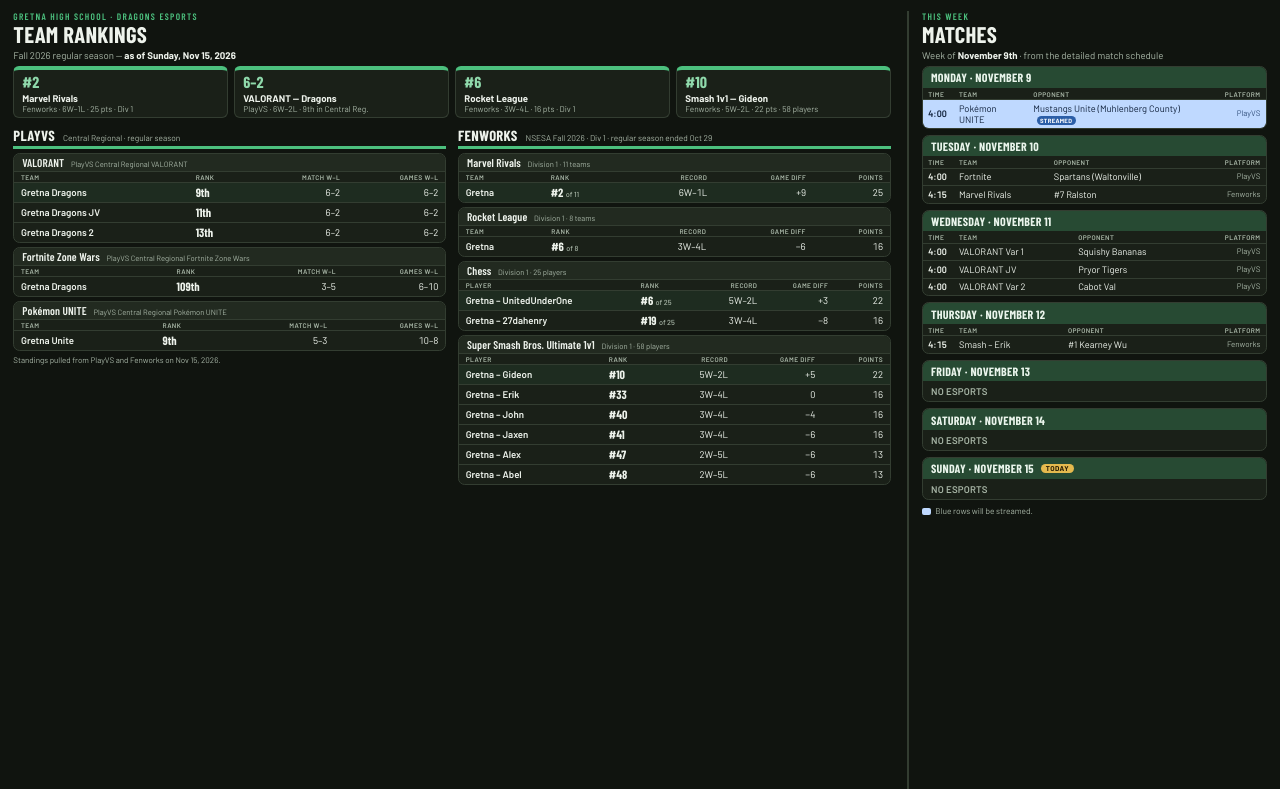
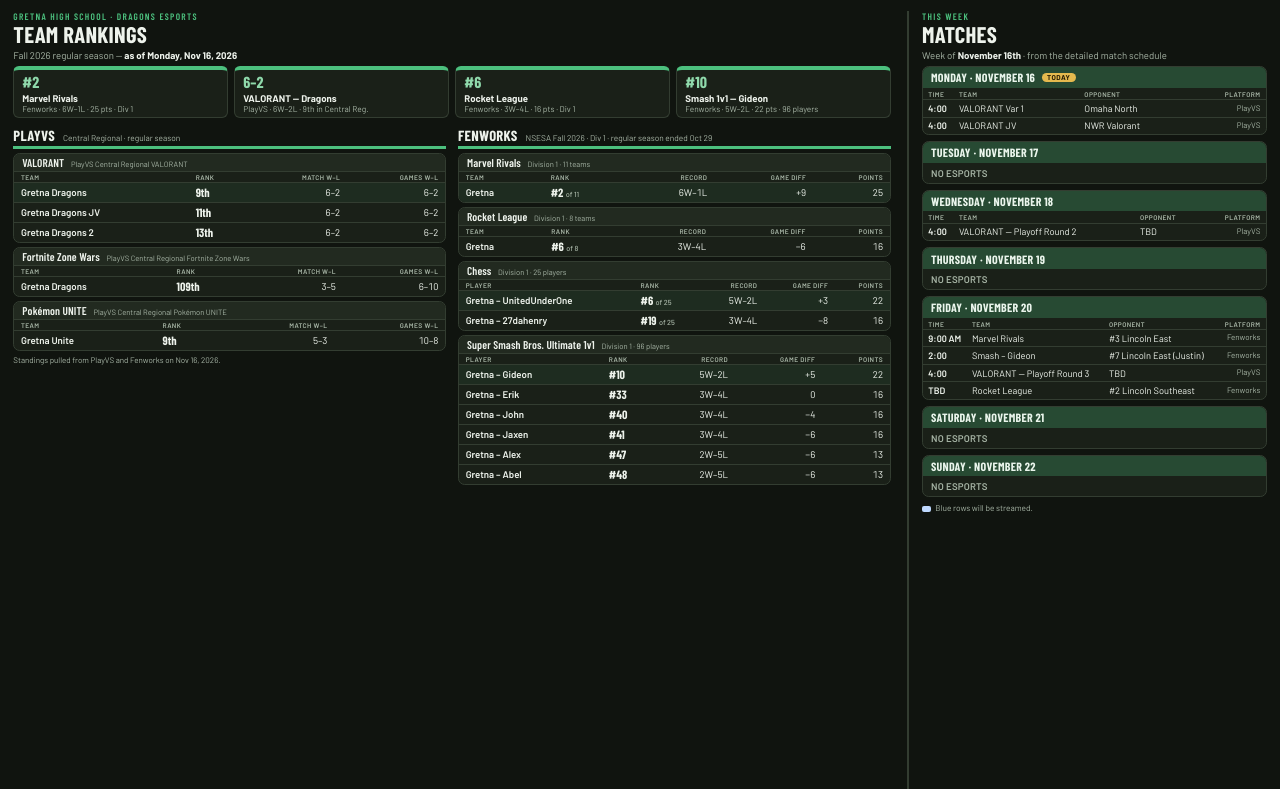
Before and after one commit to aschwani/esports-board, a plain HTML site: page index.html in a window 1280 px wide. Drawn offline with nearby package versions, Linux system fonts and the light colour scheme.

Commit message:
Daily standings refresh

```diff
--- a/index.html
+++ b/index.html
@@ -94,13 +94,13 @@
   <div class="standings">
     <p class="school-line">Gretna High School · Dragons eSports</p>
     <h1>Team Rankings</h1>
-    <p class="as-of">Fall 2026 regular season — <strong>as of Sunday, Nov 15, 2026</strong></p>
+    <p class="as-of">Fall 2026 regular season — <strong>as of Monday, Nov 16, 2026</strong></p>
 
     <div class="highlights">
       <div class="hl"><div class="hl-rank">#2</div><div class="hl-game">Marvel Rivals</div><div class="hl-detail">Fenworks · 6W–1L · 25 pts · Div 1</div></div>
       <div class="hl"><div class="hl-rank">6–2</div><div class="hl-game">VALORANT — Dragons</div><div class="hl-detail">PlayVS · 6W–2L · 9th in Central Reg.</div></div>
       <div class="hl"><div class="hl-rank">#6</div><div class="hl-game">Rocket League</div><div class="hl-detail">Fenworks · 3W–4L · 16 pts · Div 1</div></div>
-      <div class="hl"><div class="hl-rank">#10</div><div class="hl-game">Smash 1v1 — Gideon</div><div class="hl-detail">Fenworks · 5W–2L · 22 pts · 58 players</div></div>
+      <div class="hl"><div class="hl-rank">#10</div><div class="hl-game">Smash 1v1 — Gideon</div><div class="hl-detail">Fenworks · 5W–2L · 22 pts · 96 players</div></div>
     </div>
 
     <div class="standings-grid">
@@ -139,7 +139,7 @@
           </table>
         </div>
 
-        <footer>Standings pulled from PlayVS and Fenworks on Nov 15, 2026.</footer>
+        <footer>Standings pulled from PlayVS and Fenworks on Nov 16, 2026.</footer>
       </div>
 
       <div class="subcol">
@@ -177,7 +177,7 @@
         </div>
 
         <div class="league">
-          <div class="league-head"><h3>Super Smash Bros. Ultimate 1v1</h3><span class="lname">Division 1 · 58 players</span></div>
+          <div class="league-head"><h3>Super Smash Bros. Ultimate 1v1</h3><span class="lname">Division 1 · 96 players</span></div>
           <table>
             <thead><tr><th>Player</th><th>Rank</th><th class="num">Record</th><th class="num">Game Diff</th><th class="num">Points</th></tr></thead>
             <tbody>
@@ -198,63 +198,59 @@
   <div class="schedule">
     <p class="school-line">This Week</p>
     <h1>Matches</h1>
-    <p class="as-of">Week of <strong>November 9th</strong> · from the detailed match schedule</p>
+    <p class="as-of">Week of <strong>November 16th</strong> · from the detailed match schedule</p>
 
     <div class="day">
-      <div class="day-head"><span class="dname">Monday · November 9</span></div>
+      <div class="day-head"><span class="dname">Monday · November 16</span><span class="today-tag">Today</span></div>
       <table class="matches">
         <thead><tr><th>Time</th><th>Team</th><th>Opponent</th><th style="text-align:right">Platform</th></tr></thead>
         <tbody>
-          <tr class="streamed"><td class="time">4:00</td><td>Pokémon UNITE</td><td>Mustangs Unite (Muhlenberg County)<span class="stream-tag">Streamed</span></td><td class="plat">PlayVS</td></tr>
+          <tr><td class="time">4:00</td><td>VALORANT Var 1</td><td>Omaha North</td><td class="plat">PlayVS</td></tr>
+          <tr><td class="time">4:00</td><td>VALORANT JV</td><td>NWR Valorant</td><td class="plat">PlayVS</td></tr>
         </tbody>
       </table>
     </div>
 
     <div class="day">
-      <div class="day-head"><span class="dname">Tuesday · November 10</span></div>
+      <div class="day-head"><span class="dname">Tuesday · November 17</span></div>
+      <div class="noesp">NO ESPORTS</div>
+    </div>
+
+    <div class="day">
+      <div class="day-head"><span class="dname">Wednesday · November 18</span></div>
       <table class="matches">
         <thead><tr><th>Time</th><th>Team</th><th>Opponent</th><th style="text-align:right">Platform</th></tr></thead>
         <tbody>
-          <tr><td class="time">4:00</td><td>Fortnite</td><td>Spartans (Waltonville)</td><td class="plat">PlayVS</td></tr>
-          <tr><td class="time">4:15</td><td>Marvel Rivals</td><td>#7 Ralston</td><td class="plat">Fenworks</td></tr>
+          <tr><td class="time">4:00</td><td>VALORANT — Playoff Round 2</td><td>TBD</td><td class="plat">PlayVS</td></tr>
         </tbody>
       </table>
     </div>
 
     <div class="day">
-      <div class="day-head"><span class="dname">Wednesday · November 11</span></div>
+      <div class="day-head"><span class="dname">Thursday · November 19</span></div>
+      <div class="noesp">NO ESPORTS</div>
+    </div>
+
+    <div class="day">
+      <div class="day-head"><span class="dname">Friday · November 20</span></div>
       <table class="matches">
         <thead><tr><th>Time</th><th>Team</th><th>Opponent</th><th style="text-align:right">Platform</th></tr></thead>
         <tbody>
-          <tr><td class="time">4:00</td><td>VALORANT Var 1</td><td>Squishy Bananas</td><td class="plat">PlayVS</td></tr>
-          <tr><td class="time">4:00</td><td>VALORANT JV</td><td>Pryor Tigers</td><td class="plat">PlayVS</td></tr>
-          <tr><td class="time">4:00</td><td>VALORANT Var 2</td><td>Cabot Val</td><td class="plat">PlayVS</td></tr>
+          <tr><td class="time">9:00 AM</td><td>Marvel Rivals</td><td>#3 Lincoln East</td><td class="plat">Fenworks</td></tr>
+          <tr><td class="time">2:00</td><td>Smash – Gideon</td><td>#7 Lincoln East (Justin)</td><td class="plat">Fenworks</td></tr>
+          <tr><td class="time">4:00</td><td>VALORANT — Playoff Round 3</td><td>TBD</td><td class="plat">PlayVS</td></tr>
+          <tr><td class="time">TBD</td><td>Rocket League</td><td>#2 Lincoln Southeast</td><td class="plat">Fenworks</td></tr>
         </tbody>
       </table>
     </div>
 
     <div class="day">
-      <div class="day-head"><span class="dname">Thursday · November 12</span></div>
-      <table class="matches">
-        <thead><tr><th>Time</th><th>Team</th><th>Opponent</th><th style="text-align:right">Platform</th></tr></thead>
-        <tbody>
-          <tr><td class="time">4:15</td><td>Smash – Erik</td><td>#1 Kearney Wu</td><td class="plat">Fenworks</td></tr>
-        </tbody>
-      </table>
-    </div>
-
-    <div class="day">
-      <div class="day-head"><span class="dname">Friday · November 13</span></div>
+      <div class="day-head"><span class="dname">Saturday · November 21</span></div>
       <div class="noesp">NO ESPORTS</div>
     </div>
 
     <div class="day">
-      <div class="day-head"><span class="dname">Saturday · November 14</span></div>
-      <div class="noesp">NO ESPORTS</div>
-    </div>
-
-    <div class="day">
-      <div class="day-head"><span class="dname">Sunday · November 15</span><span class="today-tag">Today</span></div>
+      <div class="day-head"><span class="dname">Sunday · November 22</span></div>
       <div class="noesp">NO ESPORTS</div>
     </div>
 
```
